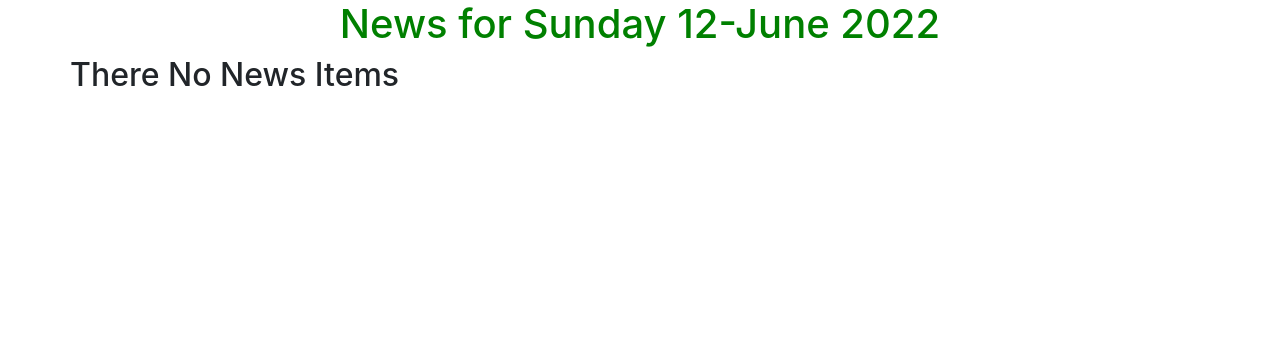
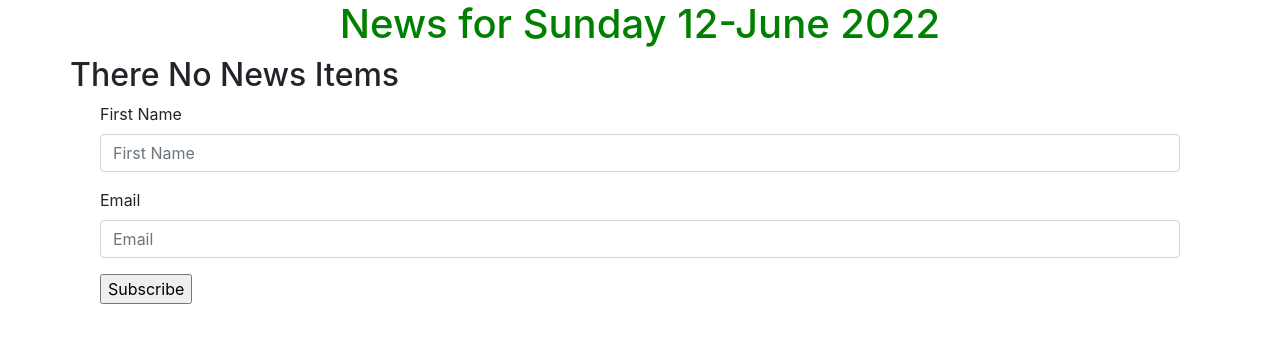
Before and after one commit to FloWambui/Moringa-Tribune, a Django app: page / in a window 1280 px wide. Shown: the part 56-399 px from the top of the page. Run offline with Django 4.2, Linux system fonts and the light colour scheme; data that the repository does not hold is empty; some libraries are stand-ins or nearby versions.

Commit message:
add newsletter subscription form

```diff
--- /dev/null
+++ b/news/forms.py
@@ -0,0 +1,5 @@
+from django import forms
+
+class NewsLetterForm(forms.Form):
+    your_name = forms.CharField(label='First Name', max_length=30)
+    email = forms.EmailField(label='Email')
--- a/news/models.py
+++ b/news/models.py
@@ -49,3 +49,10 @@ class Article(models.Model):
     def search_by_title(cls,search_term):
         news = cls.objects.filter(title__icontains=search_term)
         return news
+
+class NewsLetterRecipients(models.Model):
+    name = models.CharField(max_length = 30)
+    email = models.EmailField()
+
+    def __str__(self):
+        return self.name
--- a/news/templates/all-news/today-news.html
+++ b/news/templates/all-news/today-news.html
@@ -1,5 +1,5 @@
 {%extends 'all-news/base.html'%}
-
+{% load bootstrap4 %}
 {% block content %}
 {{block.super}}
 
@@ -28,6 +28,17 @@
   </div>
   {% endfor %}
 
+  <div class="container-fluid">
+
+    <form  action="{%url 'newsToday'%}" method="post">
+      {%csrf_token%}
+
+      {% bootstrap_form letterForm layout='inline' %}
+      <input type="submit" value="Subscribe">
+    </form>
+
+  </div>
+
 </div>
 
 {% endblock %}
--- /dev/null
+++ b/news/templates/email/newsemail.html
@@ -0,0 +1,4 @@
+<h1>Hello {{name}}</h1>
+
+<h5>Welcome to the Moringa tribune newsletter. You will find the most exciting news about Moringa School
+</h5>
--- /dev/null
+++ b/news/templates/email/newsemail.txt
@@ -0,0 +1,3 @@
+Hello {{name}}
+
+Welcome to the Moringa tribune newsletter You will find the most exciting news about Moringa School
--- a/news/views.py
+++ b/news/views.py
@@ -1,8 +1,11 @@
-from django.http  import HttpResponse, Http404
+from django.http  import HttpResponse, Http404, HttpResponseRedirect
 import datetime as dt
 from django.shortcuts import render, redirect
-from .models import Article
+from .models import Article, NewsLetterRecipients
 from django.core.exceptions import ObjectDoesNotExist
+from .forms import NewsLetterForm
+from .email import send_welcome_email
+
 
 # Create your views here.
 
@@ -10,7 +13,21 @@ from django.core.exceptions import ObjectDoesNotExist
 def news_of_day(request):
     date = dt.date.today()
     news = Article.todays_news()
-    return render(request, 'all-news/today-news.html', {"date": date,"news":news})
+    form_class = NewsLetterForm
+    # if request is not post, initialize an empty form
+    form = form_class(request.POST or None)
+    if request.method == 'POST':
+        form = NewsLetterForm(request.POST)
+        if form.is_valid():
+            name = form.cleaned_data['your_name']
+            email = form.cleaned_data['email']
+            recipient = NewsLetterRecipients(name = name,email =email)
+            recipient.save()
+            send_welcome_email(name,email)
+            HttpResponseRedirect('news_of_day')
+    else:
+        form = NewsLetterForm()
+    return render(request, 'all-news/today-news.html', {"date": date,"news":news,"letterForm":form})
 
 
 def past_days_news(request, past_date):
```
Also changed, not shown: news/email.py (added, +15 -0 lines), tribune/settings.py (+8 -0 lines), news/migrations/0008_newsletterrecipients.py (added).
